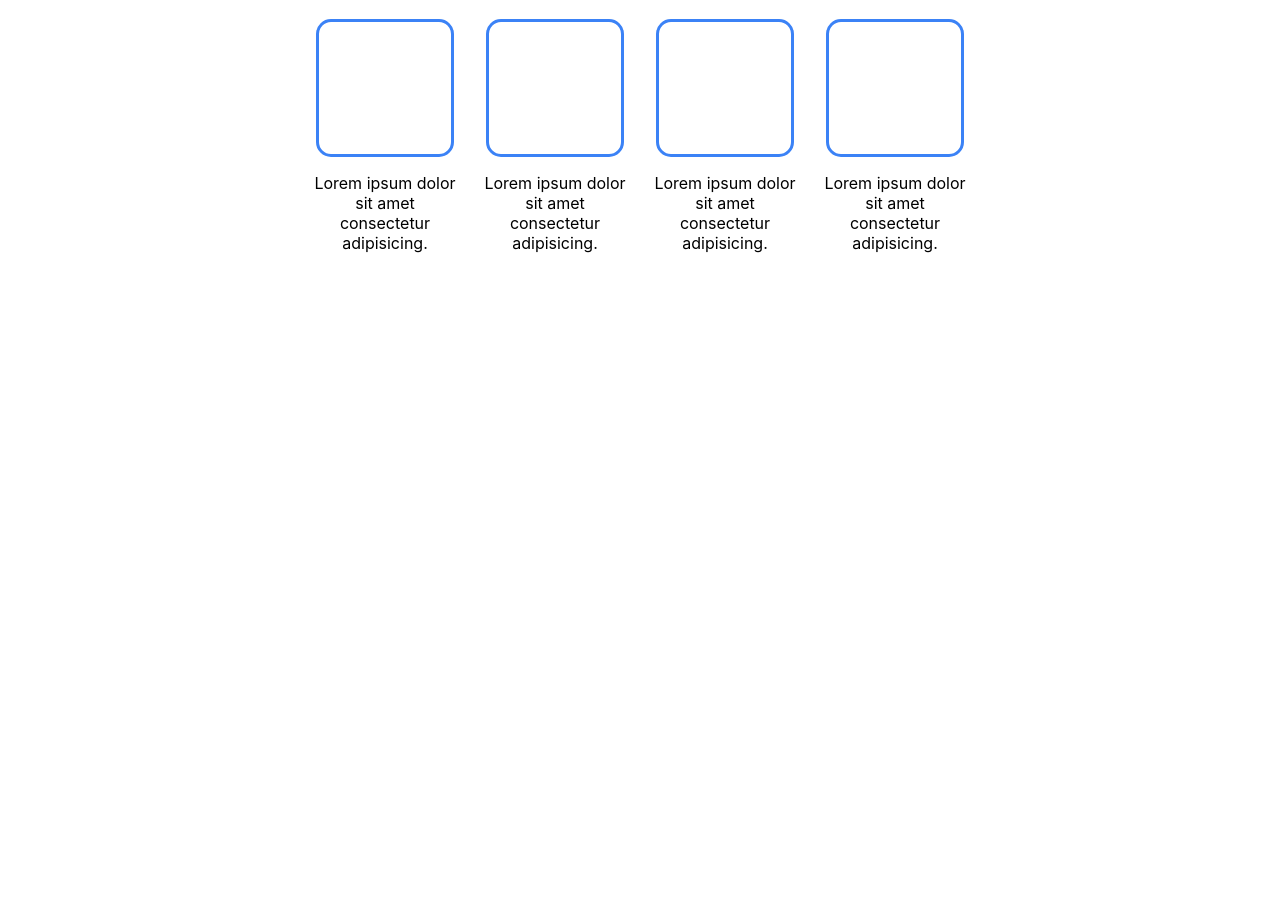
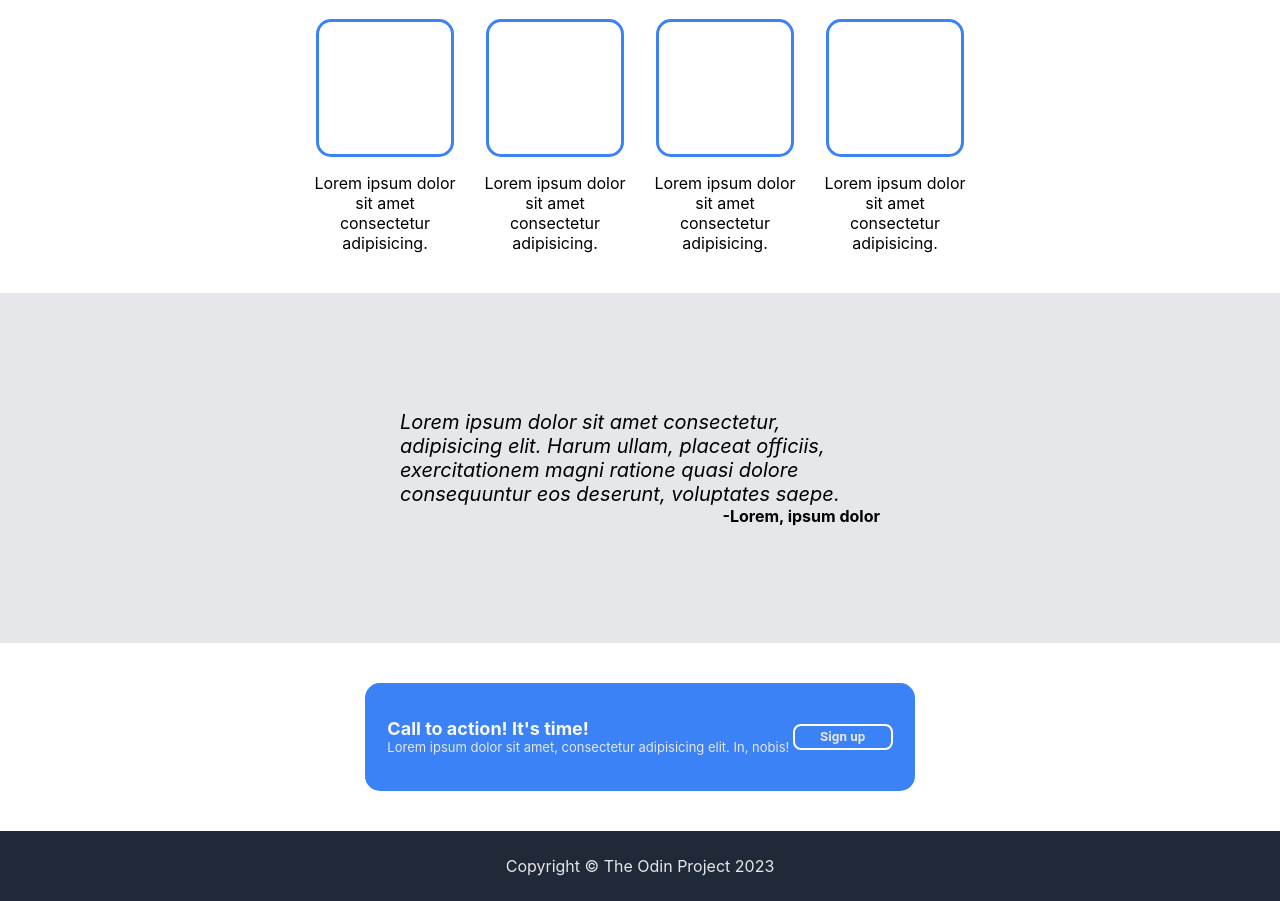
Before and after one commit to leo-tsant/TheOdinProject, a plain HTML site: page landing_page/index.html in a window 1280 px wide. Shown: the part 479-1380 px from the top of the page. Before the commit the page ends 800 px from the top, so only its background shows below. Drawn offline with Linux system fonts and the light colour scheme.

Commit message:
Landing page project completed!

```diff
--- a/landing_page/index.html
+++ b/landing_page/index.html
@@ -55,8 +55,29 @@
           </div>
         </div>
       </div>
-      <div class="quote-section"></div>
-      <div class="sign-up-alert"></div>
+      <br />
+      <br />
+      <div class="quote-section">
+        <div class="italic-text">
+          Lorem ipsum dolor sit amet consectetur, adipisicing elit. Harum ullam,
+          placeat officiis, exercitationem magni ratione quasi dolore
+          consequuntur eos deserunt, voluptates saepe.
+        </div>
+        <div class="author-text">-Lorem, ipsum dolor</div>
+      </div>
+      <div class="sign-up-alert-section">
+        <div class="blue-container">
+          <div class="sign-up-text">
+            <div class="text">Call to action! It's time!</div>
+            <div style="color: #e5e7eb; font-size: 13px">
+              Lorem ipsum dolor sit amet, consectetur adipisicing elit. In,
+              nobis!
+            </div>
+          </div>
+          <button><a href="#">Sign up</a></button>
+        </div>
+      </div>
     </div>
+    <div class="footer">Copyright &copy; The Odin Project 2023</div>
   </body>
 </html>
--- a/landing_page/style.css
+++ b/landing_page/style.css
@@ -60,6 +60,7 @@ a {
 .header-info {
   display: flex;
   justify-content: space-evenly;
+  flex-wrap: wrap;
 }
 
 .header-info p {
@@ -72,6 +73,12 @@ a {
 
 .header-right-info img {
   width: 300px;
+}
+
+@media (max-width: 850px) {
+  .header-right-info img {
+    display: none;
+  }
 }
 
 .box {
@@ -92,6 +99,7 @@ a {
   display: flex;
   justify-content: center;
   gap: 20px;
+  flex-wrap: wrap;
 }
 
 .card {
@@ -102,3 +110,62 @@ a {
   align-items: center;
   text-align: center;
 }
+
+.quote-section {
+  height: 350px;
+  background-color: rgb(229, 231, 235);
+  display: flex;
+  flex-direction: column;
+  justify-content: center;
+  align-items: center;
+}
+
+.italic-text {
+  font-style: italic;
+  font-size: 20px;
+  width: 480px;
+}
+
+.author-text {
+  width: 480px;
+  text-align: end;
+  font-weight: 750;
+}
+
+.sign-up-alert-section {
+  display: flex;
+  justify-content: center;
+  align-items: center;
+}
+
+.blue-container {
+  border: 3px solid rgb(59, 130, 246);
+  background-color: rgb(59, 130, 246);
+  border-radius: 15px;
+  padding: 16px;
+  margin: 40px;
+  width: 40%;
+  height: 70px;
+  display: flex;
+  justify-content: space-evenly;
+  align-items: center;
+}
+
+.text {
+  color: #f9faf8;
+  font-size: 18px;
+  font-weight: 700;
+}
+
+.footer {
+  height: 70px;
+  background-color: #1f2937;
+  color: #e5e7eb;
+  display: flex;
+  justify-content: center;
+  align-items: center;
+}
+
+.blue-container button {
+  border: 2px solid white;
+}
```
